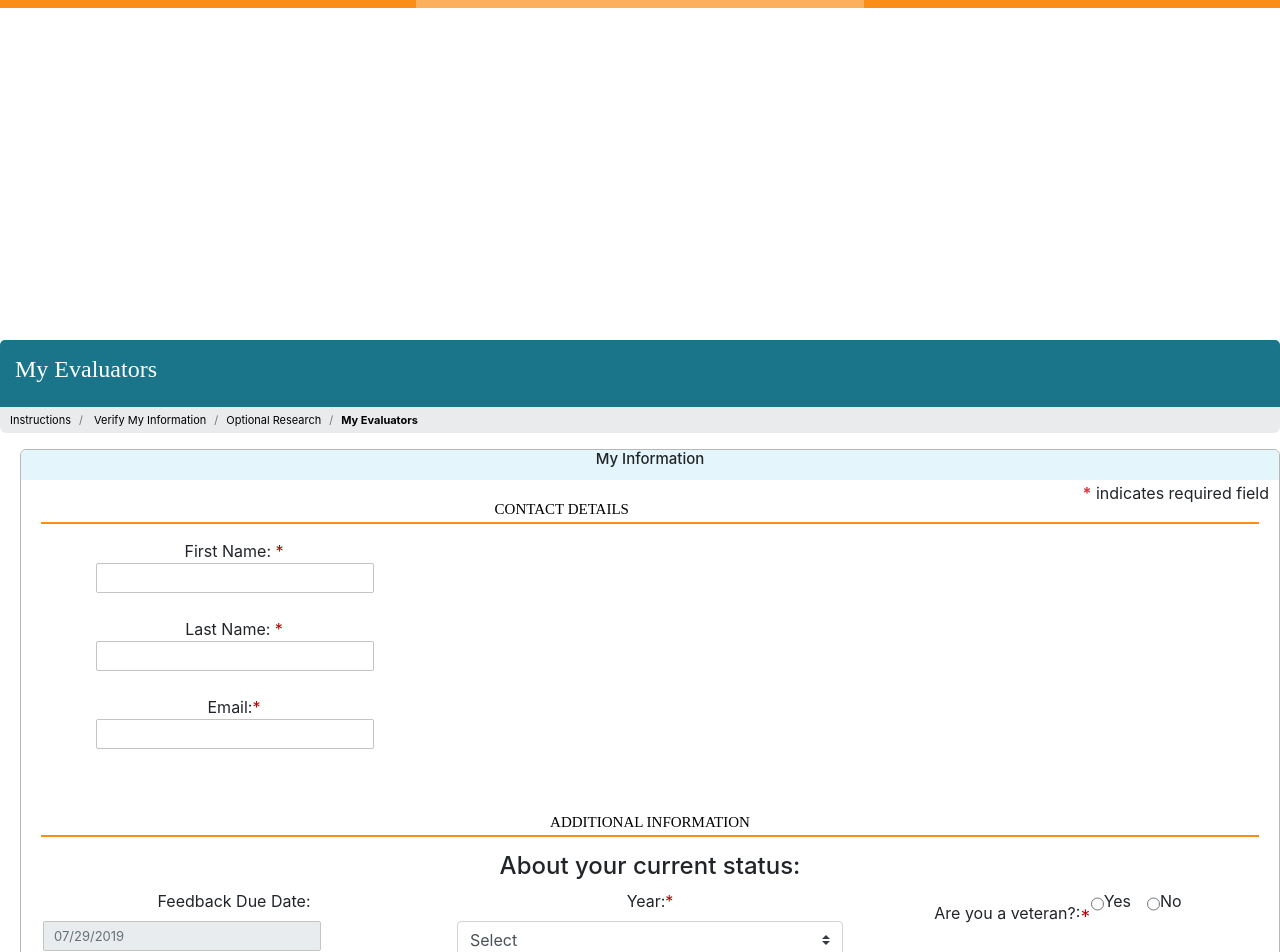
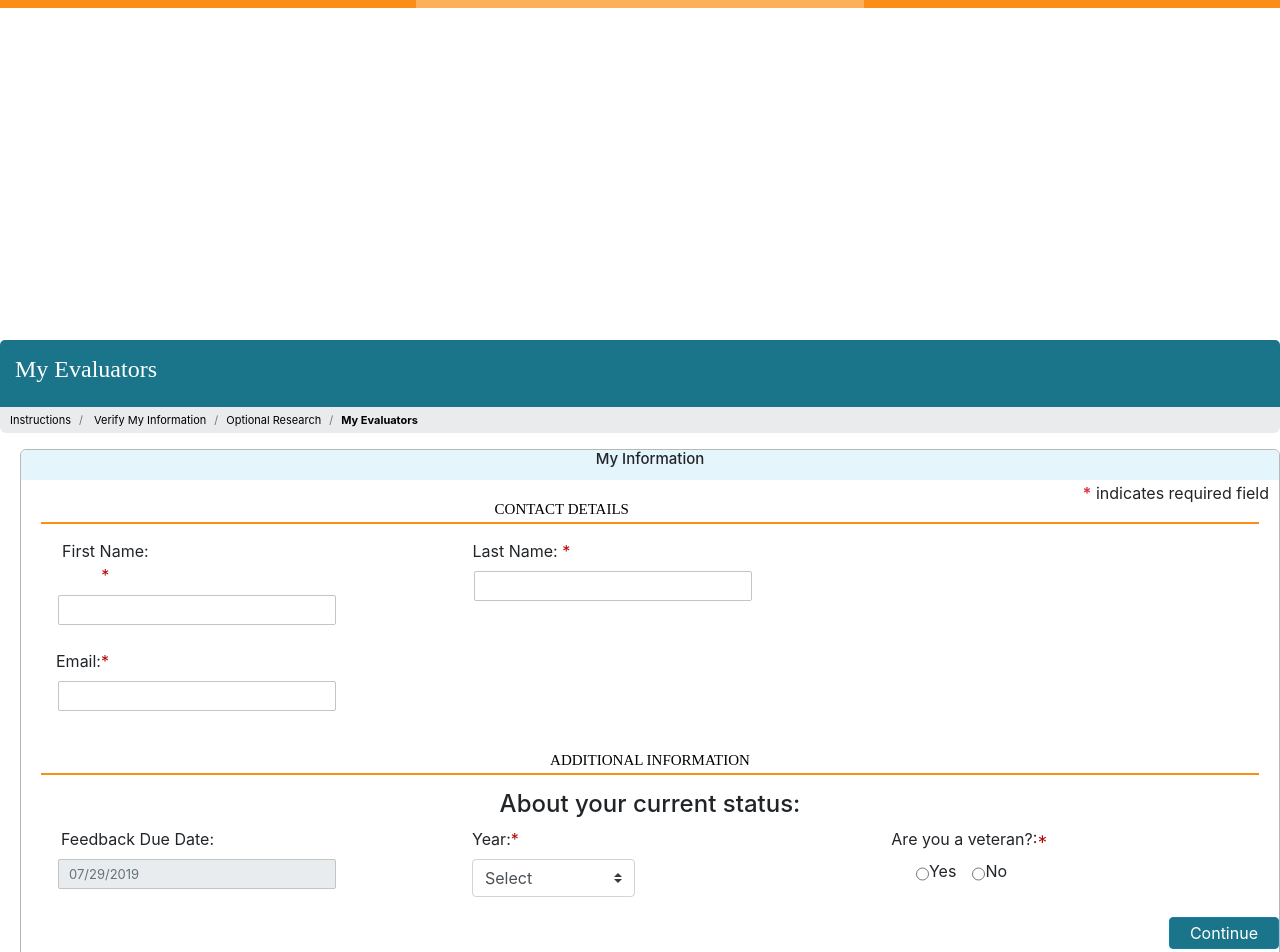
Before and after one commit to hpissei/Hackathon2019ReactJS, a React (Create React App) app: page /Verification/1 in a window 1280 px wide. Shown: the top 952 px of the page. Built offline with nearby package versions, Linux system fonts and the light colour scheme; no server answers.

Commit message:
UI styling fixed for few pages

```diff
--- a/src/Evaluators/AddEvaluatorPage/AddEvaluatorPageBody/AddEvaluatorPageBody.js
+++ b/src/Evaluators/AddEvaluatorPage/AddEvaluatorPageBody/AddEvaluatorPageBody.js
@@ -289,10 +289,14 @@ class AddEvaluatorPageBody extends React.Component
               </div>
           </div>
 
-
-            <div className="formbtn-row">
+<div className="row">
+<style dangerouslySetInnerHTML={{__html: `
+      .button { margin-left:300px }
+    `}} />
+            <div className="col-md-offset-2 formbtn-row button">
             <input type="submit" value="Submit" id="btnsubmit" onClick={this.handleSubmit} className="icons-group-horize btn-blue"/>
             <input type="button" value="Cancel" id="btncancel" onClick={this.handleCancel} className="icons-group-horize btn-gray" />
+            </div>
             </div>
           </div>
         );
--- a/src/Evaluators/Verfication/ContactDetails/ContactDetails.js
+++ b/src/Evaluators/Verfication/ContactDetails/ContactDetails.js
@@ -87,6 +87,12 @@ class ContactDetails extends React.Component{//= () => {
     return (
 
         <div className="panel-wrapper">
+            <link
+  rel="stylesheet"
+  href="https://maxcdn.bootstrapcdn.com/bootstrap/4.3.1/css/bootstrap.min.css"
+  integrity="sha384-ggOyR0iXCbMQv3Xipma34MD+dH/1fQ784/j6cY/iJTQUOhcWr7x9JvoRxT2MZw1T"
+  crossorigin="anonymous"
+/>
             <div className="icons-group-horize panel-header panel-header-orng-hdrbg clearfix">
                 <h2 className="verification-header">My Information</h2>
                 <span className="float-right"><b className="text-danger">*</b> indicates required field</span>
@@ -97,37 +103,44 @@ class ContactDetails extends React.Component{//= () => {
                 </h2>
                 <div className="row">
                     <div className="col-md-6 col-lg-4">
-                        <div className="form-group">
+                        <div className="col-md-4">
                             <label className="left-text">First Name: <span className="req-star">*</span>
+                            </label>
+                        </div>
+                        <div className="col-md-6">
                             <input aria-required="True" className="form-control" data-val="true" data-val-length="First name is too short" data-val-length-max="35" data-val-length-min="1" data-val-regex="Please enter valid first name" data-val-regex-pattern="^([a-zA-Z &amp;.',/!()-]+)$" data-val-required="Please enter first name" id="FirstName" name="FirstName" type="text" />
-                            </label>
                             <span className="field-validation-valid" data-valmsg-for="FirstName" data-valmsg-replace="true" id="spErrFirstName"></span>
                             <div className="clear"></div>
                         </div>
                     </div>
+                    <div className="col-md-6 col-lg-4">
+                        <div className="col-md-4">
+                            <label className="left-text">Last Name: <span className="req-star">*</span>
 
+                            </label>
                          </div>
-                <div className="row">
-                    <div className="col-md-6 col-lg-4">
-                        <div className="form-group">
-                            <label className="left-text">Last Name: <span className="req-star">*</span>
+                         <div className="col-md-6">
                             <input aria-required="True" className="form-control" data-val="true" data-val-length="Last name is too short" data-val-length-max="35" data-val-length-min="2" data-val-regex="Please enter valid last name" data-val-regex-pattern="^([a-zA-Z &amp;.',/!()-]+)$" data-val-required="Please enter last name" id="LastName" name="LastName" type="text" />
 
-                            </label>
                             <span></span>
                         </div>
                     </div>
                 </div>
+                <div className="row">
+
+                </div><br/>
 
                 <div className="row">
                     <div className="col-md-6 col-lg-4">
-                        <div className="form-group">
+                        <div className="col-md-2">
                             <label className="left-text">Email:<span id="spn_EmailRequire" className="req-star" >*</span>
-                            <input aria-required="True" className="form-control" data-val="true" data-val-regex="Please enter valid email address" data-val-regex-pattern="^\s*(([A-Za-z0-9]+_.+)|([A-Za-z0-9]+\-+)|([A-Za-z0-9]+\'+)|([A-Za-z0-9]+\.+)|([A-Za-z0-9]+\++)|([A-Za-z0-9]+[/&amp;*=?^{}~]))*(([A-Za-z0-9+_.!+])|([A-Za-z0-9]+\-+))+@((\w+\-+)|(\w+\.))*\w{1,63}\.[a-zA-Z\-]{2,24}\s*$" id="Email" name="Email" type="text" required="required" />
 
                             </label>
                             <span className="field-validation-valid" data-valmsg-for="Email" data-valmsg-replace="true" id="spErrEmail"></span>
                             <div className="clear"></div>
+                        </div>
+                        <div className="col-md-6">
+                            <input aria-required="True" className="form-control" data-val="true" data-val-regex="Please enter valid email address" data-val-regex-pattern="^\s*(([A-Za-z0-9]+_.+)|([A-Za-z0-9]+\-+)|([A-Za-z0-9]+\'+)|([A-Za-z0-9]+\.+)|([A-Za-z0-9]+\++)|([A-Za-z0-9]+[/&amp;*=?^{}~]))*(([A-Za-z0-9+_.!+])|([A-Za-z0-9]+\-+))+@((\w+\-+)|(\w+\.))*\w{1,63}\.[a-zA-Z\-]{2,24}\s*$" id="Email" name="Email" type="text" required="required" />
                         </div>
 
                     </div>
@@ -141,10 +154,12 @@ class ContactDetails extends React.Component{//= () => {
                         <h4>About your current status:</h4>
                     </div>
                     <div className="col-md-6 col-lg-4">
-                        <div className="form-group">
+                        <div className="col-md-6">
                             <label id="labelProfile_0" >
                                 Feedback Due Date:
                             </label>
+                        </div>
+                        <div className="col-md-6">
                             <div id="dvDateSelector">
                                 <input className="form-control customizedDateField smalltxt valid" data-field-type-id="3" data-standard-fields="1" data-visibility-id="2" id="date" name="CandidateAdditionalFields[0].ResponseValue" readOnly="readonly" type="text" defaultValue="07/29/2019" />
                                     <span className="field-validation-valid" data-valmsg-for="CandidateAdditionalFields[0].AdditionalFieldLabel" data-valmsg-replace="true"></span>
@@ -154,11 +169,13 @@ class ContactDetails extends React.Component{//= () => {
                     </div>
 
                     <div className="col-md-6 col-lg-4">
-                        <div className="form-group">
+                        <div className="col-md-2">
                             <label id="labelProfile_1" >
                                 Year:
                       <span className="req-star">*</span>
                             </label>
+                        </div>
+                        <div className="col-md-6">
                             <select className="form-control custom-select" data-error-required="Please select year" data-field-type-id="2" data-standard-fields="2" data-visibility-id="3" id="year" name="CandidateAdditionalFields[1].ResponseValue"><option value="0">Select</option>
                                 <option value="1">Freshman</option>
                                 <option value="2">Sophomore</option>
@@ -170,11 +187,13 @@ class ContactDetails extends React.Component{//= () => {
 
 
                     <div className="col-md-6 col-lg-4">
-                        <div className="form-group">
+                        <div className="col-md-6">
                             <label className="form-group-label" >
                                 Are you a veteran?:
                               <span className="req-star">*</span>
                             </label>
+                                                    </div>
+                        <div className="col-md-6">
                             <div className="custom-control-inline">
                                 <input  data-error-required="Please select are you a veteran?" data-field-type-id="4" data-standard-fields="3" data-visibility-id="3" id="veteran" name="CandidateAdditionalFields[2].ResponseValue"  type="radio" defaultValue="false" />
                                     <span>Yes</span>
@@ -184,6 +203,7 @@ class ContactDetails extends React.Component{//= () => {
                                         <span>No</span>
                             </div>
                             <span className="field-validation-valid" data-valmsg-for="CandidateAdditionalFields[2].AdditionalFieldLabel" data-valmsg-replace="true" id="spErrCandidateAdditionalFields_0__Value"></span>                    <div><span id="ErrorSpan_2" className="error-msg"></span></div>
+
                         </div>
                     </div>
 
@@ -202,7 +222,7 @@ class ContactDetails extends React.Component{//= () => {
                     </div>
                     <div className="col-lg-4 text-right">
                          {/* <Link to={"/EvaluatorIndex/" + this.props.id}> */}
-                            <button className="icons-group-horize btn-blue" id="btnContinue" name="btnSubmit" type="button" defaultValue="Continue" onClick={this.post} />
+                            <button className="icons-group-horize btn-blue" id="btnContinue" name="btnSubmit" type="button" defaultValue="Continue" onClick={this.post} >Continue</button>
                          {/* </Link>  */}
                     </div>
                 </div>
--- a/src/Instruction/Instruction.js
+++ b/src/Instruction/Instruction.js
@@ -1,6 +1,7 @@
 import React from 'react';
 import InstructionBody from  './InstructionBody/InstructionBody'
 import InstructionHeader from './InstructionHeader/InstructionHeader'
+import 'bootstrap/dist/css/bootstrap.min.css';
 
 class Instruction extends React.Component
 {
--- a/src/Instruction/InstructionBody/InstructionBody.js
+++ b/src/Instruction/InstructionBody/InstructionBody.js
@@ -26,11 +26,12 @@ class InstructionBody extends React.Component {
                             </p>
 
                     <p>
-                        <Link to={"/Verification/" + this.props.id}  className="btn-calltoactions rightspace btn-start-verification">
-                            <button className="btn" >Enter My Evaluators</button>
+                        <Link to={"/Verification/" + this.props.id}  >
+                            <button className="btn-calltoactions rightspace btn-start-verification">Enter My Evaluators
                             <span>
-                               <img src="/Reference/Content/PreHire/Images/ico-add-ref.png" alt=""></img>
+                               <img src="http://uat-app.skillsurvey.com/Reference/Content/PreHire/Images/ico-add-ref.png" alt=""></img>
                             </span>
+                            </button>
                         </Link>
 
                         <a id="btnOptOut" href="https://uat-app.skillsurvey.com/Reference/Candidate/OptOut?candidateId=Bj7dwA+wfCB71wuCcKW+WA=="
```
Lines whose indentation alone changed are shown as unchanged.
